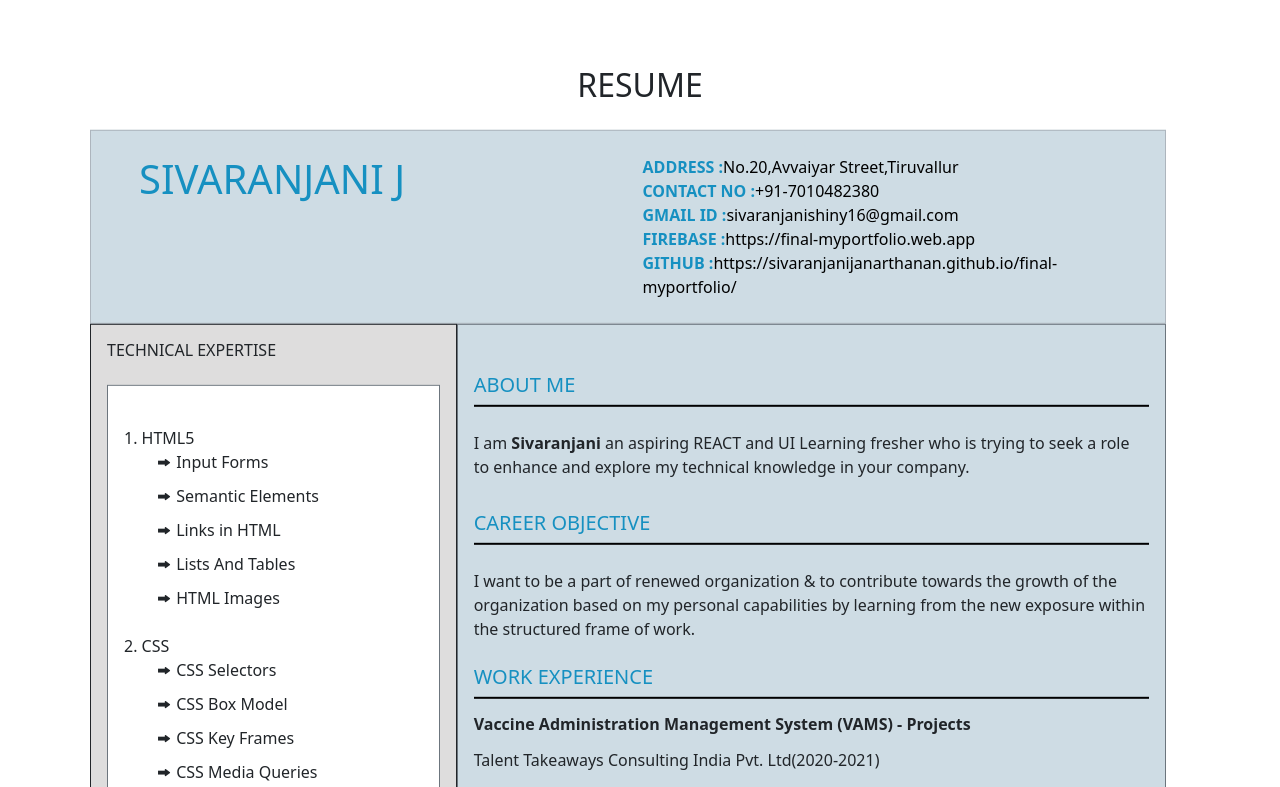
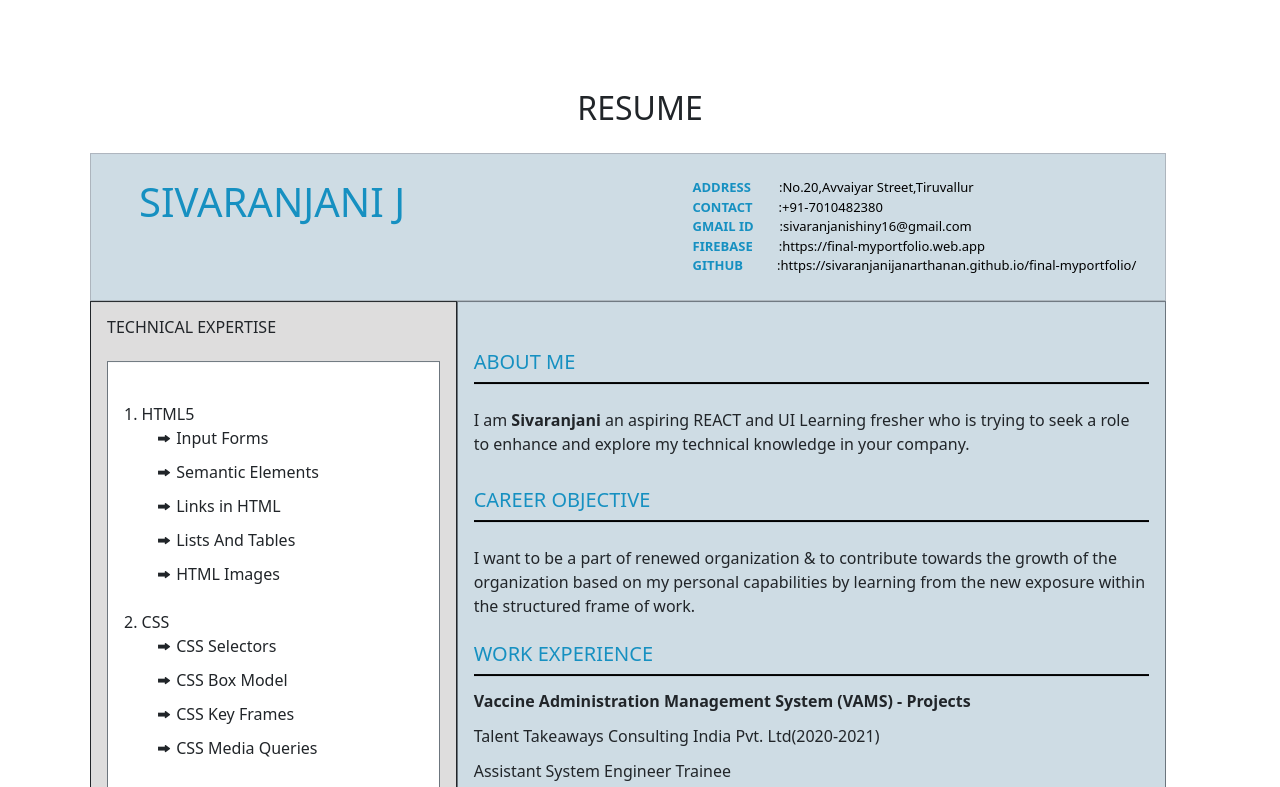
Before and after one commit to SivaranjaniJanarthanan/final-myportfolio, a website: page index.html in a window 1280 px wide. Shown: the top 787 px of the page. Drawn offline with nearby package versions, Linux system fonts and the light colour scheme.

Commit message:
Version-3

```diff
--- a/index.html
+++ b/index.html
@@ -32,7 +32,8 @@ header{
     width: 1076px;
 }
 .address{
-    margin-left: 100px;
+    font-size: 13px;
+    margin-left: 150px;
 }
 section{
     height: 900px;
@@ -89,11 +90,11 @@ ol li{
         <h1 style="color: rgb(22, 144, 193);">SIVARANJANI J</h1>
     </div>
     <div class="address">
-        <div><b style="color: rgb(22, 144, 193);">ADDRESS :</b>No.20,Avvaiyar Street,Tiruvallur</div>
-        <div><b style="color: rgb(22, 144, 193);">CONTACT NO :</b>+91-7010482380</div>
-        <div><b style="color: rgb(22, 144, 193);">GMAIL ID :</b>sivaranjanishiny16@gmail.com</div>
-        <div><b style="color: rgb(22, 144, 193);">FIREBASE :</b>https://final-myportfolio.web.app</div>
-        <div><b style="color: rgb(22, 144, 193);">GITHUB :</b>https://sivaranjanijanarthanan.github.io/final-myportfolio/</div>
+        <div><b style="color: rgb(22, 144, 193);margin-right: 28px;">ADDRESS</b>:No.20,Avvaiyar Street,Tiruvallur</div>
+        <div><b style="color: rgb(22, 144, 193);margin-right: 26px;">CONTACT</b>:+91-7010482380</div>
+        <div><b style="color: rgb(22, 144, 193);margin-right: 26px;">GMAIL ID</b>:sivaranjanishiny16@gmail.com</div>
+        <div><b style="color: rgb(22, 144, 193);margin-right: 26px;">FIREBASE</b>:https://final-myportfolio.web.app</div>
+        <div><b style="color: rgb(22, 144, 193);margin-right: 34px;">GITHUB</b>:https://sivaranjanijanarthanan.github.io/final-myportfolio/</div>
     </div>
 </header>
 <section>
```
